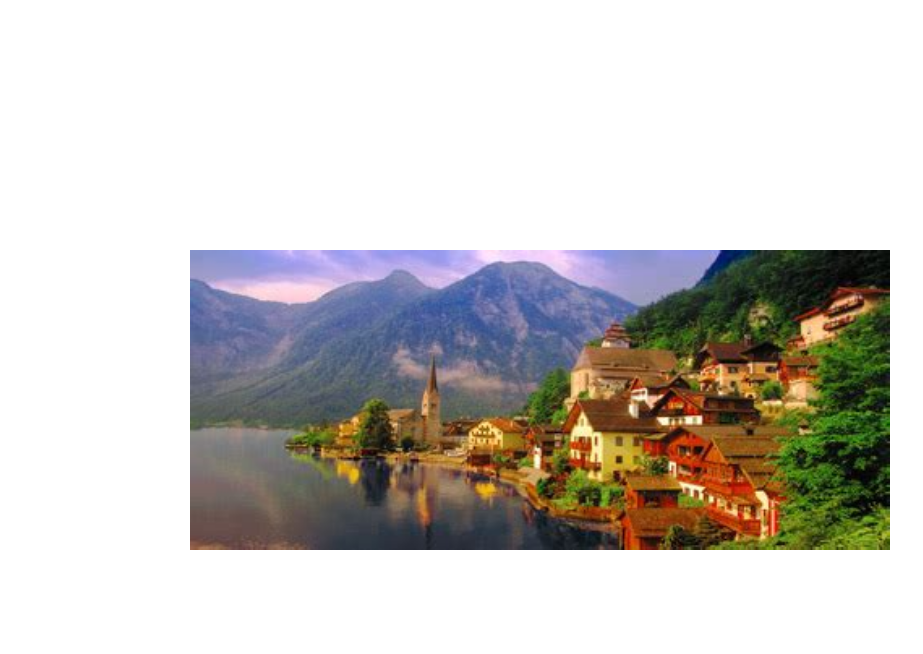
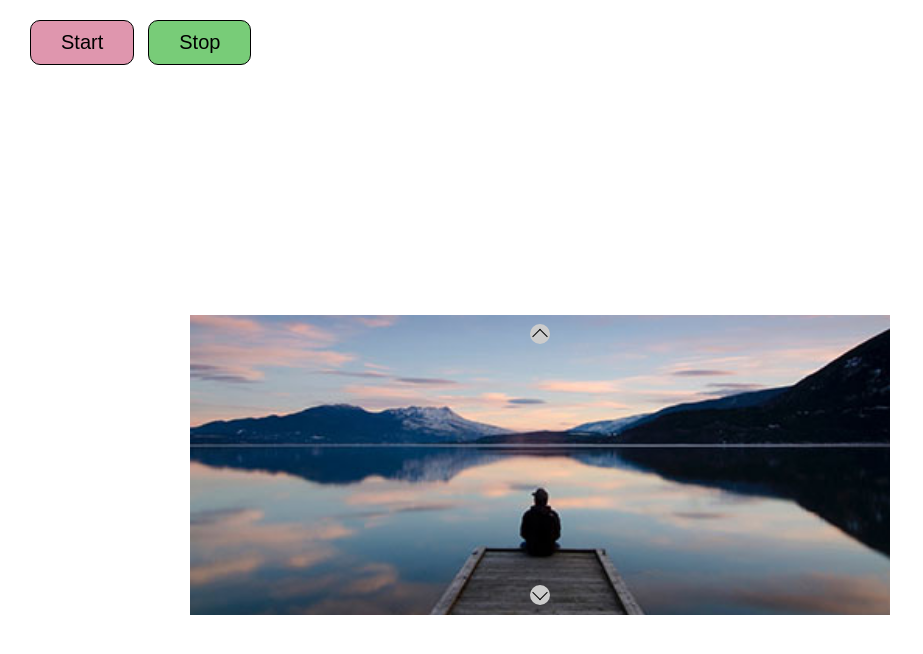
Before and after one commit to RuxandraRambet/js-carousel-autoplay, a plain HTML site: page index.html in a window 1280 px wide. Shown: the whole page, without its empty margins (0-923 px from the left). Drawn offline with Linux system fonts and the light colour scheme; files whose address does not match are found by name.

Commit message:
feat: bonus fix: restored click to prev/next

```diff
--- a/css/style.css
+++ b/css/style.css
@@ -34,7 +34,7 @@
     display: block;
 }
 
-/* .prev, .next {
+.prev, .next {
     width: 20px;
     height: 20px;
     margin: 10px 0;
@@ -46,7 +46,7 @@
     transform: translate(-50%);
     cursor: pointer;
     z-index: 999;
-} */
+}
 
 .next {
     bottom: 0;
@@ -79,3 +79,23 @@
     left: 50%;
     transform: translate(-50%) rotate(135deg);
 }
+
+/* BOTTONI BONUS */
+.buttons {
+    margin-top: 20px;
+    margin-left: 30px;
+}
+#start,
+#stop {
+    padding: 10px 30px;
+    font-size: 20px;
+    border-radius: 10px;
+    border: 1px solid black;
+}
+#start {
+    margin-right: 10px;
+    background-color: rgb(223, 150, 174);
+}
+#stop {
+    background-color: rgb(120, 204, 120);
+}
--- a/index.html
+++ b/index.html
@@ -8,6 +8,10 @@
     <link rel="stylesheet" href="css/style.css" />
   </head>
   <body>
+    <div class="buttons">
+      <button id="start">Start</button>
+      <button id="stop">Stop</button>
+    </div>
     <div class="container">
       <div class="items">
         <div class="prev"></div>
--- a/js/main.js
+++ b/js/main.js
@@ -28,12 +28,40 @@ itemsContainer.innerHTML += slideElement;
 
 let prev = document.querySelector('.prev');
 let next = document.querySelector('.next');
+let start = document.getElementById('start');
+let stop = document.getElementById('stop');
 
 
 const domSlides = document.querySelectorAll('.item');
 console.log(domSlides);
 
 // Aggiunta della classe active per next/prev + Bonus 1(ciclo infinito del carosello)
+
+next.addEventListener('click', function(){
+    domSlides[currentSlide].classList.remove('active');
+
+    if (currentSlide === domSlides.length - 1){
+        currentSlide = 0;
+    }else{
+        currentSlide++;
+    }
+
+    domSlides[currentSlide].classList.add('active');
+});
+
+prev.addEventListener('click', function(){
+    domSlides[currentSlide].classList.remove('active');
+
+    if (currentSlide === domSlides.length - 1){
+        currentSlide = 0;
+    }else{
+        currentSlide++;
+    }
+
+    domSlides[currentSlide].classList.add('active');
+});
+
+// Funzioni next/prev
 function nextFunction(){
     domSlides[currentSlide].classList.remove('active');
 
@@ -59,7 +87,19 @@ function prevFunction(){
 }
 
 // Funzione autoplay
-let autoplayFunction = setInterval(nextFunction, 3_000);
+// let autoplayFunction = setInterval(nextFunction, 3_000);
+
+// Bonus
+let autoplayFunction;
+start.addEventListener('click', function(){
+    console.log('start');
+    autoplayFunction =  setInterval(nextFunction, 3_000);
+});
+
+stop.addEventListener('click', function(){
+    console.log('stop');
+    clearInterval(autoplayFunction);
+})
 
 
 
```
